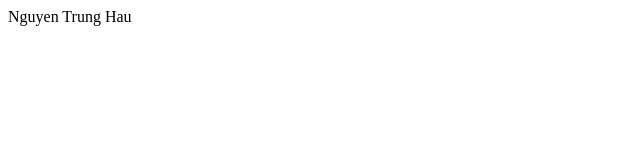
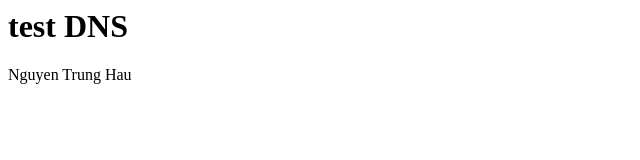
Before and after one commit to haunkbn99/webtest, a plain HTML site: page index.html in a window 1280 px wide. Shown: the whole page, without its empty margins (0-640 px from the left). Drawn offline with Linux system fonts and the light colour scheme.

Commit message:
Update index.html

```diff
--- a/index.html
+++ b/index.html
@@ -1 +1,2 @@
+<h1>test DNS</h1>
 <p> Nguyen Trung Hau </p>
```
